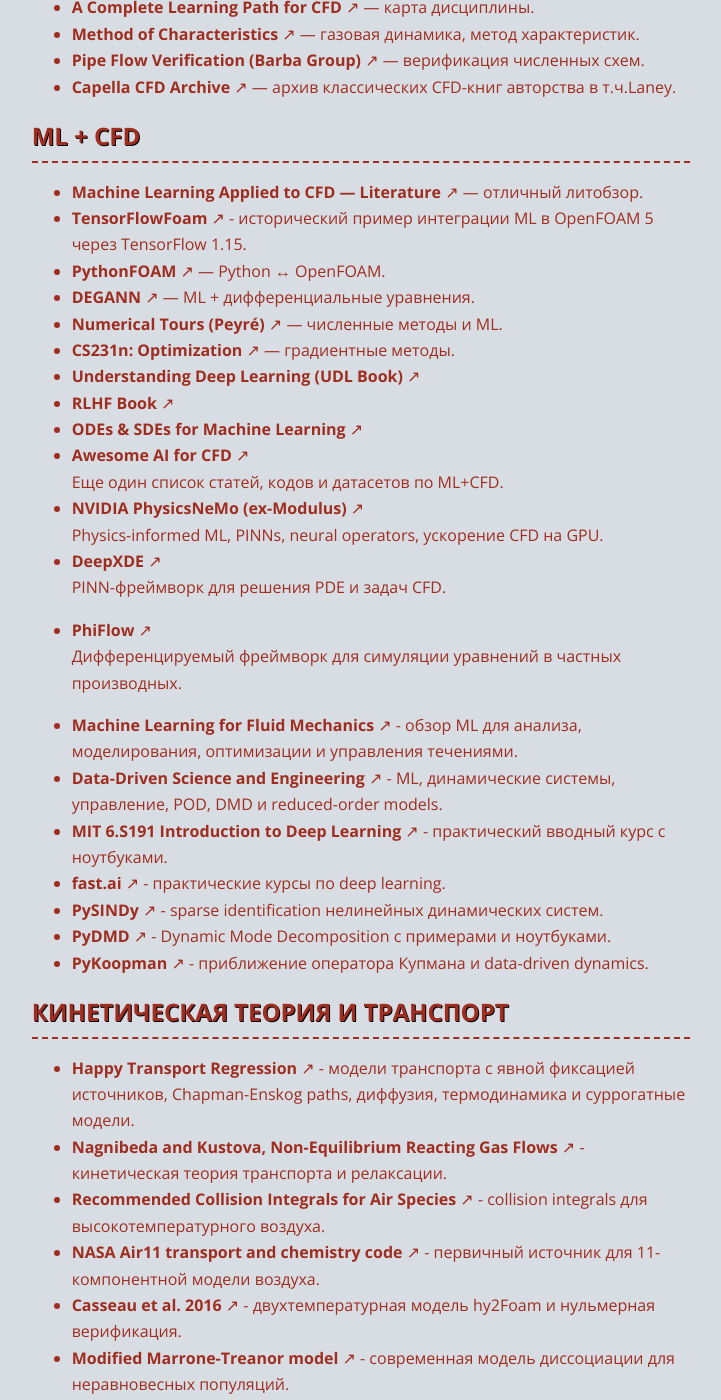
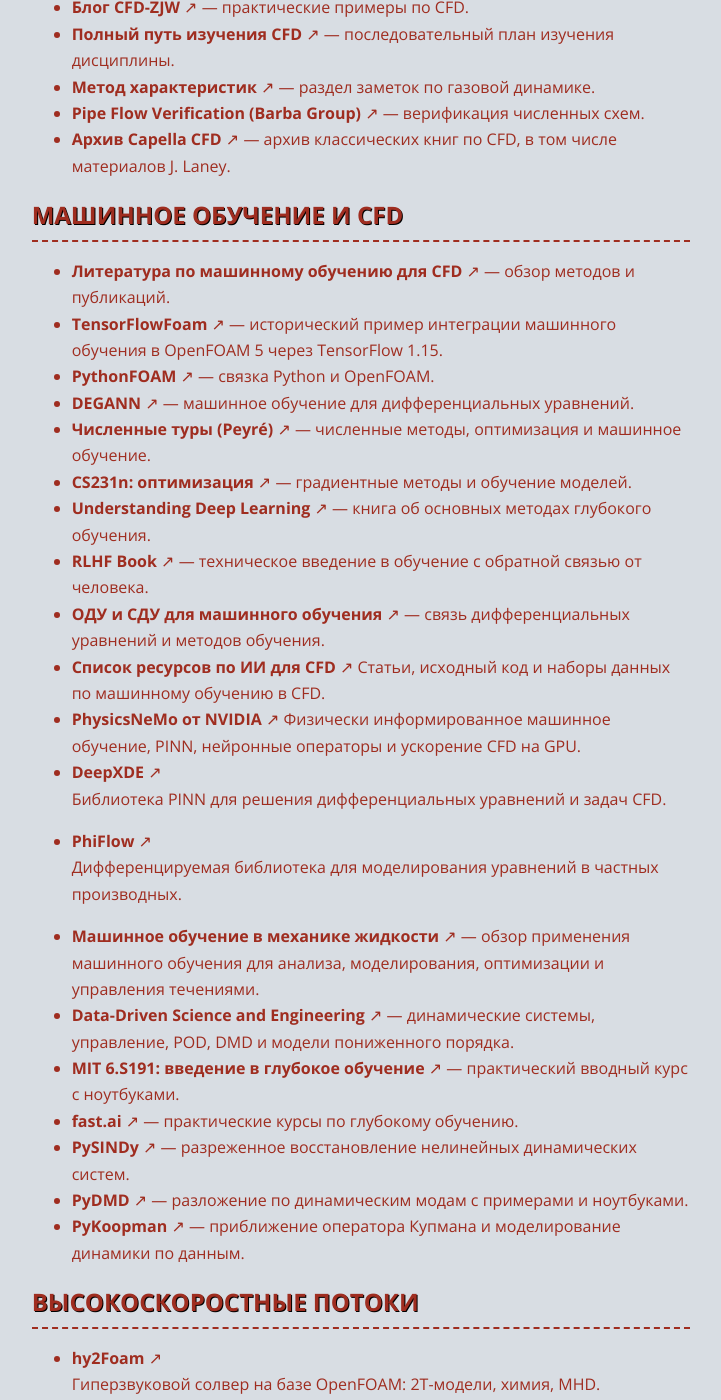
Before and after one commit to CKPEIIKA/ckpeiika.github.io, a Jekyll site: the page built from pages/resources.md, in a window 1280 px wide and 1400 px high, scrolled down 1451 px. Shown: the whole window, without its empty margins (279-1000 px from the left). Built offline with Jekyll 4.4.1, drawn with Linux system fonts in a browser that asks for light colours; some of the changed text lies outside the part shown.

Commit message:
Clean up resources links and translations

```diff
--- a/pages/resources.md
+++ b/pages/resources.md
@@ -4,29 +4,28 @@
 nav_label: "🔗 Полезные ссылки"
 ---
 
-Коллекция полезных ссылок по CFD, OpenFOAM и ML.
+Подборка материалов по CFD, OpenFOAM и машинному обучению.
 Сохраняйте пока есть Интернет!
 
 ---
 
 ## OpenFOAM
 
-
 - [OpenFOAM Foundation (.org)](https://openfoam.org/) — официальный сайт ветки Foundation.
-- [About OpenFOAM (CFD Direct)](https://cfd.direct/openfoam/about/) — кто разрабатывает и распространяет OpenFOAM Foundation.
+- [Об OpenFOAM (CFD Direct)](https://cfd.direct/openfoam/about/) — кто разрабатывает и распространяет OpenFOAM Foundation.
 - [OpenCFD / OpenFOAM.com](https://www.openfoam.com/) — официальный сайт ветки OpenCFD.
-- [OpenCFD History](https://www.openfoam.com/news/history) — официальная хронология со стороны OpenCFD.
-- [OpenFOAM Documentation Overview](https://www.openfoam.com/documentation/overview) — официальная документация и архитектура OpenFOAM.
-- [OpenFOAM Development Wiki](https://develop.openfoam.com/Development/openfoam/-/wikis/home) — разработка, внутреннее устройство, best practices.
-- [OpenFOAM Community Wiki](https://wiki.openfoam.com/)
-  Сообщественная база знаний: туториалы, кейсы, расширения, статьи.
-- [CFD Direct Technical Articles](https://www.openfoam.com/documentation/guides/latest/doc/technical-guides.html)
-  Продвинутые материалы от разработчиков OpenFOAM.
-- [Basics of C++ for OpenFOAM (Håkan Nilsson)](https://wiki.openfoam.com/Basics_of_C%2B%2B_by_Hakan_Nilsson) — база для написания собственных солверов.
-- [“3 weeks” OpenFOAM series](https://wiki.openfoam.com/%223_weeks%22_series) — интенсив по OpenFOAM.
+- [История OpenCFD](https://www.openfoam.com/news/history) — официальная хронология ветки OpenCFD.
+- [Обзор документации OpenFOAM](https://www.openfoam.com/documentation/overview) — устройство пакета, руководства и справочные материалы.
+- [Репозиторий разработки OpenFOAM-dev](https://github.com/OpenFOAM/OpenFOAM-dev) — исходный код и материалы разработки OpenFOAM Foundation.
+- [Вики-сообщество OpenFOAM](https://wiki.openfoam.com/)
+  Туториалы, учебные кейсы, расширения и статьи.
+- [Верификация и валидация в OpenFOAM](https://www.openfoam.com/documentation/guides/latest/doc/guide-verification-validation.html)
+  Руководство по проверке сеточной сходимости и достоверности расчёта.
+- [Основы C++ для OpenFOAM (Håkan Nilsson)](https://wiki.openfoam.com/Basics_of_C%2B%2B_by_Hakan_Nilsson) — база для написания собственных решателей.
+- [Серия «3 недели» по OpenFOAM](https://wiki.openfoam.com/%223_weeks%22_series) — интенсивный вводный курс.
 - [Curiosity Fluids](https://curiosityfluids.com/) — практические кейсы и обучающие материалы.
-- [Wolf Dynamics Tutorials](http://www.wolfdynamics.com/index.php) — пошаговые уроки по OpenFOAM.
-- [OpenFOAM Jozsef Nagy (YouTube)](https://www.youtube.com/@OpenFOAMJozsefNagy) — видеоразборы физики и численных методов.
+- [Уроки Wolf Dynamics](http://www.wolfdynamics.com/index.php) — пошаговые материалы по OpenFOAM.
+- [OpenFOAM: Jozsef Nagy (YouTube)](https://www.youtube.com/@OpenFOAMJozsefNagy) — видео о настройке и расчёте задач OpenFOAM.
 
 > 📝 Примечание о форках OpenFOAM
 > Сейчас фактически существуют две официально поддерживаемые ветки экосистемы:
@@ -40,89 +39,78 @@
 ## CFD
 
 - [CFD Online](https://www.cfd-online.com/) — форумы, статьи, обсуждения.
-- [CFD Training Articles](https://cfd-training.com/articles-2/) — короткие обучающие статьи.
+- [Обучающие статьи по CFD](https://cfd-training.com/articles-2/) — короткие материалы по численным методам и постановке задач.
 - [Holzmann CFD](https://holzmann-cfd.com/) — теория и практика CFD.
-- [OS CFD Courses (Chalmers)](https://www.tfd.chalmers.se/~hani/kurser/OS_CFD/) — университетские курсы.
+- [Курсы CFD (Chalmers)](https://www.tfd.chalmers.se/~hani/kurser/OS_CFD/) — университетские лекции и упражнения.
 - [Milovan Perić CFD (YouTube)](https://www.youtube.com/@MilovanPericCFD/videos) — численные методы и физическая интерпретация.
-- [CFD-ZJW Blog](http://cfd-zjw.blogspot.com/) — практические CFD-примеры.
-- [A Complete Learning Path for CFD](https://jahid-hasan.com/writings/a-complete-learning-path-for-cfd/) — карта дисциплины.
-- [Method of Characteristics](https://kyleniemeyer.github.io/gas-dynamics-notes/compressible-flows/method-characteristics.html) — газовая динамика, метод характеристик.
+- [Блог CFD-ZJW](http://cfd-zjw.blogspot.com/) — практические примеры по CFD.
+- [Полный путь изучения CFD](https://jahid-hasan.com/writings/a-complete-learning-path-for-cfd/) — последовательный план изучения дисциплины.
+- [Метод характеристик](https://kyleniemeyer.github.io/gas-dynamics-notes/compressible-flows/method-characteristics/) — раздел заметок по газовой динамике.
 - [Pipe Flow Verification (Barba Group)](https://github.com/barbagroup/pipe_verification/tree/main) — верификация численных схем.
-- [Capella CFD Archive](http://web.archive.org/web/20060208175919/http://capella.colorado.edu/~laney/otherbooks.htm) — архив классических CFD-книг авторства  в т.ч.Laney.
+- [Архив Capella CFD](https://web.archive.org/web/20060208175919/http://capella.colorado.edu/~laney/otherbooks.htm) — архив классических книг по CFD, в том числе материалов J. Laney.
 
-## ML + CFD
+## Машинное обучение и CFD
 
-- [Machine Learning Applied to CFD — Literature](https://github.com/AndreWeiner/machine-learning-applied-to-cfd/blob/master/literature.md) — отличный литобзор.
-- [TensorFlowFoam](https://github.com/argonne-lcf/TensorFlowFoam) - исторический пример интеграции ML в OpenFOAM 5 через TensorFlow 1.15.
-- [PythonFOAM](https://github.com/argonne-lcf/PythonFOAM) — Python ↔ OpenFOAM.
-- [DEGANN](https://github.com/Krekep/degann) — ML + дифференциальные уравнения.
-- [Numerical Tours (Peyré)](https://nbviewer.org/github/gpeyre/numerical-tours/tree/master/python/) — численные методы и ML.
-- [CS231n: Optimization](https://cs231n.github.io/optimization-2/) — градиентные методы.
-- [Understanding Deep Learning (UDL Book)](https://udlbook.github.io/udlbook/)
-- [RLHF Book](https://rlhfbook.com/)
-- [ODEs & SDEs for Machine Learning](https://rbcborealis.com/research-blogs/odes-and-sdes-for-machine-learning/)
-- [Awesome AI for CFD](https://github.com/WillDreamer/Awesome-AI4CFD)
-  Еще один список статей, кодов и датасетов по ML+CFD.
-- [NVIDIA PhysicsNeMo (ex-Modulus)](https://developer.nvidia.com/physicsnemo)
-  Physics-informed ML, PINNs, neural operators, ускорение CFD на GPU.
+- [Литература по машинному обучению для CFD](https://github.com/AndreWeiner/machine-learning-applied-to-cfd/blob/master/literature.md) — обзор методов и публикаций.
+- [TensorFlowFoam](https://github.com/argonne-lcf/TensorFlowFoam) — исторический пример интеграции машинного обучения в OpenFOAM 5 через TensorFlow 1.15.
+- [PythonFOAM](https://github.com/argonne-lcf/PythonFOAM) — связка Python и OpenFOAM.
+- [DEGANN](https://github.com/Krekep/degann) — машинное обучение для дифференциальных уравнений.
+- [Численные туры (Peyré)](https://nbviewer.org/github/gpeyre/numerical-tours/tree/master/python/) — численные методы, оптимизация и машинное обучение.
+- [CS231n: оптимизация](https://cs231n.github.io/optimization-2/) — градиентные методы и обучение моделей.
+- [Understanding Deep Learning](https://udlbook.github.io/udlbook/) — книга об основных методах глубокого обучения.
+- [RLHF Book](https://rlhfbook.com/) — техническое введение в обучение с обратной связью от человека.
+- [ОДУ и СДУ для машинного обучения](https://rbcborealis.com/research-blogs/odes-and-sdes-for-machine-learning/) — связь дифференциальных уравнений и методов обучения.
+- [Список ресурсов по ИИ для CFD](https://github.com/WillDreamer/Awesome-AI4CFD)
+  Статьи, исходный код и наборы данных по машинному обучению в CFD.
+- [PhysicsNeMo от NVIDIA](https://developer.nvidia.com/physicsnemo)
+  Физически информированное машинное обучение, PINN, нейронные операторы и ускорение CFD на GPU.
 - [DeepXDE](https://github.com/lululxvi/deepxde)
-  PINN-фреймворк для решения PDE и задач CFD.
+  Библиотека PINN для решения дифференциальных уравнений и задач CFD.
 - [PhiFlow](https://github.com/tum-pbs/PhiFlow)
-  Дифференцируемый фреймворк для симуляции уравнений в частных производных.
+  Дифференцируемая библиотека для моделирования уравнений в частных производных.
 
-- [Machine Learning for Fluid Mechanics](https://www.annualreviews.org/content/journals/10.1146/annurev-fluid-010719-060214) - обзор ML для анализа, моделирования, оптимизации и управления течениями.
-- [Data-Driven Science and Engineering](https://www.databookuw.com/) - ML, динамические системы, управление, POD, DMD и reduced-order models.
-- [MIT 6.S191 Introduction to Deep Learning](https://introtodeeplearning.com/) - практический вводный курс с ноутбуками.
-- [fast.ai](https://www.fast.ai/) - практические курсы по deep learning.
-- [PySINDy](https://pysindy.readthedocs.io/en/stable/) - sparse identification нелинейных динамических систем.
-- [PyDMD](https://pydmd.github.io/PyDMD/) - Dynamic Mode Decomposition с примерами и ноутбуками.
-- [PyKoopman](https://github.com/dynamicslab/pykoopman) - приближение оператора Купмана и data-driven dynamics.
-
-## Кинетическая теория и транспорт
-
-- [Happy Transport Regression](https://github.com/CKPEIIKA/happy_transport_regression) - модели транспорта с явной фиксацией источников, Chapman-Enskog paths, диффузия, термодинамика и суррогатные модели.
-- [Nagnibeda and Kustova, Non-Equilibrium Reacting Gas Flows](https://doi.org/10.1007/978-3-642-01390-4) - кинетическая теория транспорта и релаксации.
-- [Recommended Collision Integrals for Air Species](https://doi.org/10.2514/1.16713) - collision integrals для высокотемпературного воздуха.
-- [NASA Air11 transport and chemistry code](https://ntrs.nasa.gov/archive/nasa/casi.ntrs.nasa.gov/19900011981.pdf) - первичный источник для 11-компонентной модели воздуха.
-- [Casseau et al. 2016](https://doi.org/10.3390/aerospace3040034) - двухтемпературная модель hy2Foam и нульмерная верификация.
-- [Modified Marrone-Treanor model](https://arxiv.org/abs/2506.06236) - современная модель диссоциации для неравновесных популяций.
-- [Modified Marrone-Treanor model for five-species air](https://arxiv.org/abs/2506.20521) - параметризация и проверка модели для Air5.
+- [Машинное обучение в механике жидкости](https://www.annualreviews.org/content/journals/10.1146/annurev-fluid-010719-060214) — обзор применения машинного обучения для анализа, моделирования, оптимизации и управления течениями.
+- [Data-Driven Science and Engineering](https://www.databookuw.com/) — динамические системы, управление, POD, DMD и модели пониженного порядка.
+- [MIT 6.S191: введение в глубокое обучение](https://introtodeeplearning.com/) — практический вводный курс с ноутбуками.
+- [fast.ai](https://www.fast.ai/) — практические курсы по глубокому обучению.
+- [PySINDy](https://pysindy.readthedocs.io/en/stable/) — разреженное восстановление нелинейных динамических систем.
+- [PyDMD](https://pydmd.github.io/PyDMD/) — разложение по динамическим модам с примерами и ноутбуками.
+- [PyKoopman](https://github.com/dynamicslab/pykoopman) — приближение оператора Купмана и моделирование динамики по данным.
 
 ## Высокоскоростные потоки
 
 - [hy2Foam](https://hystrath.github.io/solvers/fleming/hy2foam/)
   Гиперзвуковой солвер на базе OpenFOAM: 2T-модели, химия, MHD.
 - [Eilmer (University of Queensland)](https://github.com/gdtk-uq/gdtk)
-  Реальный газ, гиперзвуковые течения, ударные трубы, CHT.
+  Реальный газ, гиперзвуковые течения, ударные трубы и сопряжённый теплообмен.
 - [SU2](https://su2code.github.io/)
-  Продвинутый Стэнфордский решатель, тоже с 2Т и химией.
-- [SU2 Documentation](https://su2code.github.io/docs/)
-  Подробная официальная документация и туториалы.
-- [SU2 NEMO: Thermochemical Nonequilibrium](https://su2code.github.io/docs_v7/Thermochemical-Nonequilibrium/) - официальное описание термохимически неравновесных решателей SU2.
-- [hyStrath](https://github.com/hystrath/hyStrath) - исходный стек для гиперзвуковых реагирующих течений.
-- [hy2foam-mod](https://github.com/CKPEIIKA/hy2foam-mod) - текущий fork OpenFOAM v2512; доступ зависит от прав репозитория.
-- [Mutation++](https://github.com/mutationpp/Mutationpp) - библиотека термодинамики, транспорта и химии ионизированных газов.
-- [Eilmer User Guide](https://gdtk.uqcloud.net/docs/eilmer/user-guide/) - альтернативный инструмент для газовой динамики.
+  Решатель для задач аэродинамики и термохимического неравновесия.
+- [Документация SU2 v7](https://su2code.github.io/docs_v7/Guide-to-v7/)
+  Описание изменений, настройки расчёта и перехода на версию 7.
+- [SU2 NEMO: термохимическое неравновесие](https://su2code.github.io/docs_v7/Thermochemical-Nonequilibrium/) — описание решателей SU2 для неравновесных течений.
+- [hyStrath](https://github.com/hystrath/hyStrath) — исходный стек для гиперзвуковых реагирующих течений.
+- [Mutation++](https://github.com/mutationpp/Mutationpp) — библиотека термодинамики, транспорта и химии ионизированных газов.
+- [Руководство пользователя Eilmer](https://gdtk.uqcloud.net/docs/eilmer/user-guide/) — постановка задач и запуск расчётов в Eilmer.
 - [COOLFluiD](https://andrealani.github.io/COOLFluiD/)
-  Объектно-ориентированная HPC-платформа для CFD и мультифизики.
-- [COREFL-CPC](https://github.com/Liangerty/COREFL-CPC) -- решатель на GPU (CUDA).
-- [Clawpack Riemann Book](http://www.clawpack.org/riemann_book/) -- книга по решению задачи Римана с примерами на Python.
+  Платформа высокопроизводительных расчётов для CFD и мультифизики.
+- [COREFL-CPC](https://github.com/Liangerty/COREFL-CPC) — решатель на GPU с использованием CUDA.
+- [Книга Clawpack о задаче Римана](http://www.clawpack.org/riemann_book/) — теория и примеры на Python.
 
 ## Математика и механика
 
 - [Structure and Interpretation of Classical Mechanics (SICM)](https://mitp-content-server.mit.edu/books/content/sectbyfn/books_pres_0/9579/sicm_edition_2.zip/toc.html)
   Лагранжева и гамильтонова механика, ОДУ, вариационные принципы.
-- [Classics of Probability & Statistics (UChicago)](http://www.stat.uchicago.edu/~lekheng/courses/302/classics/index.html)
-  Классические тексты по вероятности и статистике.
+- [Классические тексты по теории вероятностей и статистике (UChicago)](http://www.stat.uchicago.edu/~lekheng/courses/302/classics/index.html)
+  Подборка исторических работ и учебных материалов.
 - [Практикум МГУ](https://gidropraktikum.narod.ru/equations-of-hydrodynamics.htm)
 
 ## Прочее
 
 - [Structure and Interpretation of Computer Programs (SICP)](https://sarabander.github.io/sicp/html/index.xhtml)
- Новый завет для computer science.
-- [SciPy Examples](https://scipython.com/book2/chapter-8-scipy/examples/)
-  Примеры по SciPy.
-- [Russian PhD LaTeX Dissertation Template](https://github.com/AndreyAkinshin/Russian-Phd-LaTeX-Dissertation-Template)
-  Шаблон для научных текстов.
+ Классический учебник по программированию и интерпретации программ.
+- [Примеры SciPy](https://scipython.com/books/book2/chapter-8-scipy/examples/)
+  Практические примеры использования SciPy.
+- [Шаблон диссертации на русском языке](https://github.com/AndreyAkinshin/Russian-Phd-LaTeX-Dissertation-Template)
+  Шаблон оформления научной работы в LaTeX.
 - [LaTeX G7-32](https://github.com/latex-g7-32/latex-g7-32)
-  ГОСТ-ориентированная верстка.
+  Вёрстка диссертаций и отчётов по ГОСТ.
```
